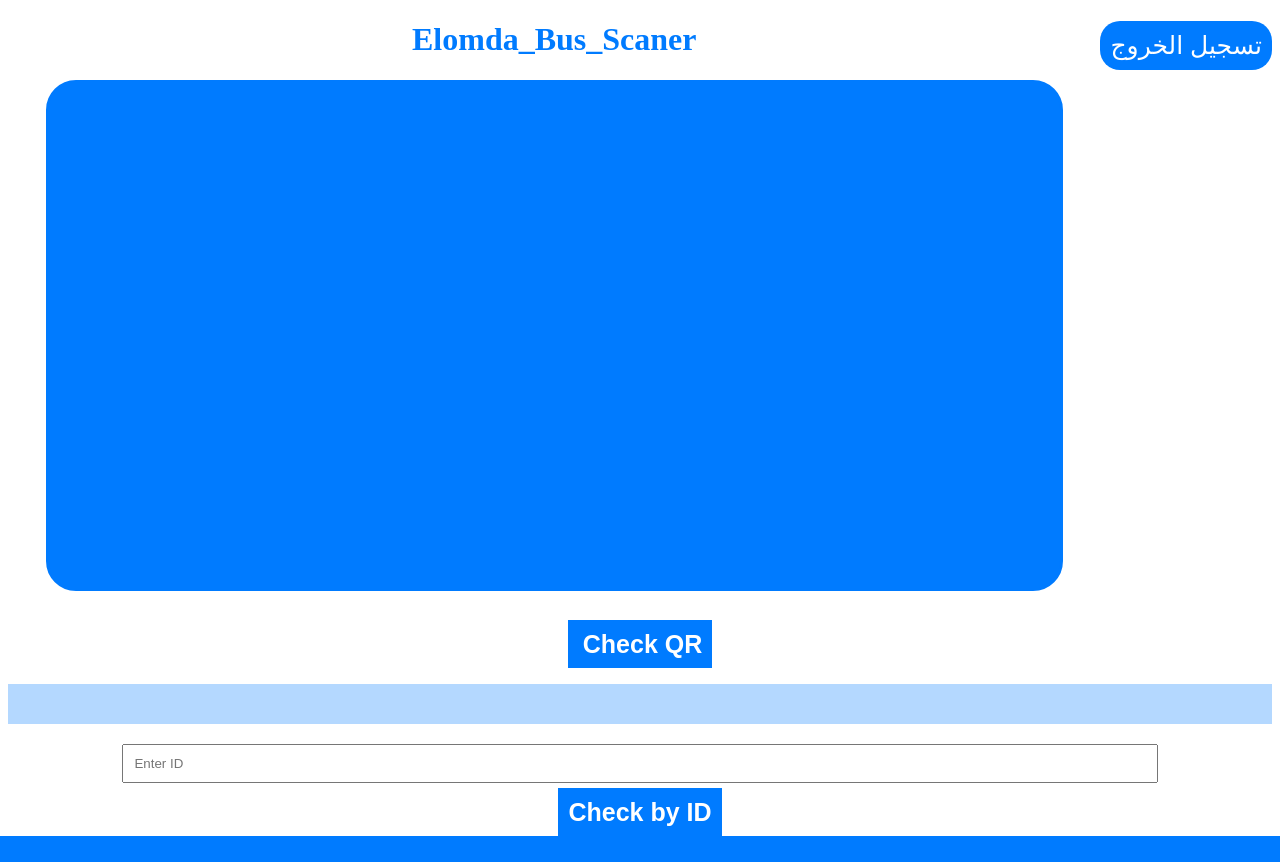
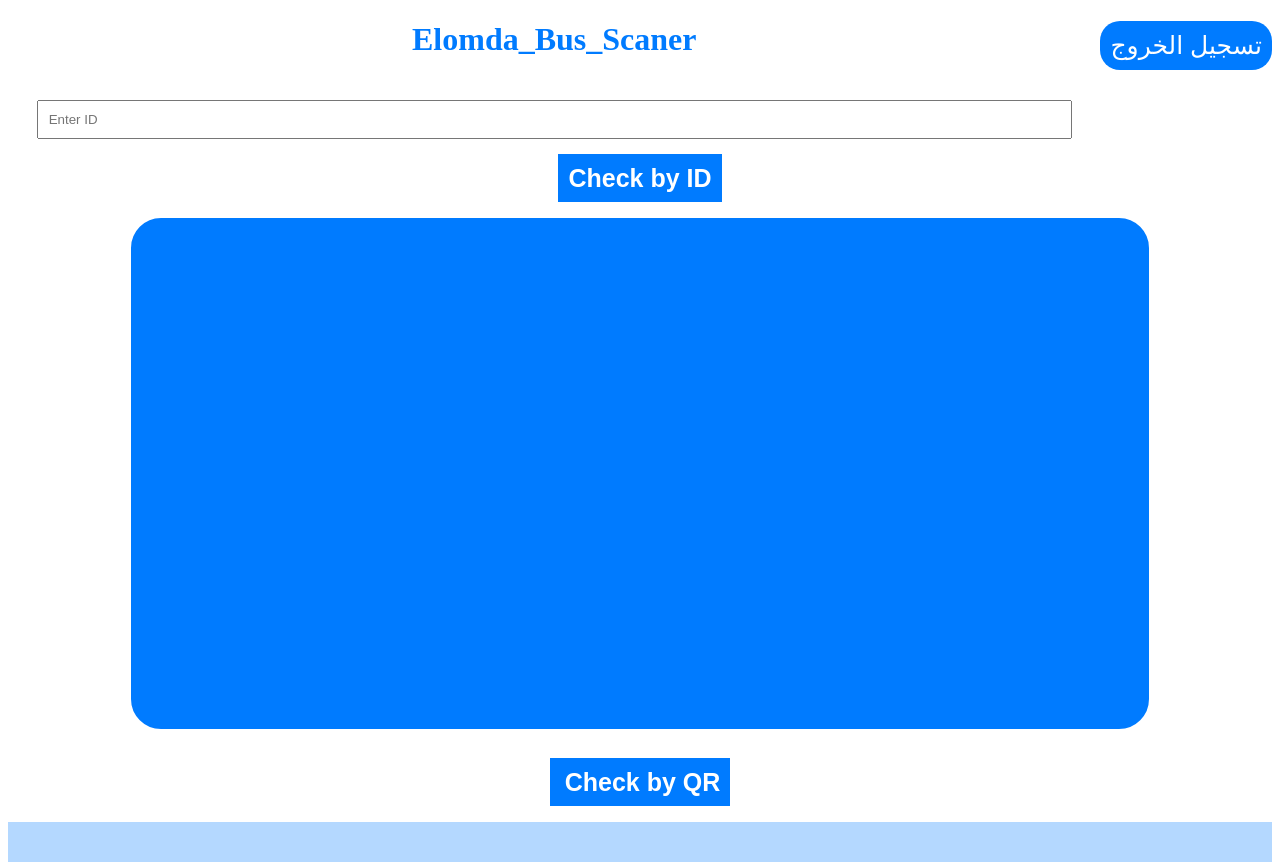
Before and after one commit to darwishdev/elomda_bus, a Django app: page /scan_qr/ in a window 1280 px wide. Before the commit the page ends 836 px from the top, so only its background shows below. Run offline with Django 3.2, Linux system fonts and the light colour scheme.

Commit message:
Update scan_qr.html

```diff
--- a/orders/templates/scan_qr.html
+++ b/orders/templates/scan_qr.html
@@ -61,6 +61,18 @@
 
         <div style="text-align:center;width:100%">
             <h1 class="hedder">Elomda_Bus_Scaner</h1>
+
+            <form id="id-form" method="POST" action="{% url 'scan_qr_by_id' %}">
+                {% csrf_token %}
+                <input type="text" id="manual-id" name="item_id" placeholder="Enter ID" style="width: 80%; padding: 10px; margin-top: 20px;"/>
+                <center>
+                    <button class="but-34" type="submit" style="margin-top: 20px; margin-bottom:20px;">
+                        <b style="background-color: #007bff; color:#fff; padding:10px; ">Check by ID</b>
+                    </button>
+                </center>
+            </form>
+
+
             <center><video id="video" width="170" height="200" autoplay></video></center>
 
             <form id="scan-form" method="POST" action="{% url 'scan_qr' %}">
@@ -69,7 +81,7 @@
                 <center>
                     <button class="but-34" type="submit">
                         <b style="background-color: #007bff; color:#fff; padding:10px;">
-                            <i class="fa-solid fa-magnifying-glass" style="padding-right: 5px;"></i>Check QR
+                            <i class="fa-solid fa-magnifying-glass" style="padding-right: 5px;"></i>Check by QR
                         </b>
                     </button>
                 </center>
@@ -78,15 +90,7 @@
             <div id="result" style="margin-top: 20px;"></div>
 
             <!-- Input field for ID -->
-            <form id="id-form" method="POST" action="{% url 'scan_qr_by_id' %}">
-                {% csrf_token %}
-                <input type="text" id="manual-id" name="item_id" placeholder="Enter ID" style="width: 80%; padding: 10px; margin-top: 20px;"/>
-                <center>
-                    <button class="but-34" type="submit" style="margin-top: 10px;">
-                        <b style="background-color: #007bff; color:#fff; padding:10px;">Check by ID</b>
-                    </button>
-                </center>
-            </form>
+
 
             <form id="attendance-form" style="display:none;background-color:#007bff;padding-bottom:20px" method="POST" action="{% url 'attendance' %}">
                 {% csrf_token %}
@@ -193,10 +197,9 @@
                 <img src="${data.image_url}" alt="${data.name}'s Image" class="img-thumbnail" style="width: 180px; height: auto; margin-bottom: 10px;"/>
                 <p><strong>الكود:</strong> ${data.id}</p>
                 <p><strong>الاسم:</strong> ${data.name}</p>
-                <p><strong>السنه الدراسيه:</strong> ${data.category}</p>
-                <p><strong>تاريخ بدايه الاشتراك:</strong> ${data.subscription_start_date}</p>
-                <p><strong>تاريخ نهايه الاشتراك:</strong> ${data.subscription_end_date}</p>
+                <p><strong>الجامعه:</strong> ${data.category}</p>
                 <p><strong>نوع الباقه:</strong> متبقي ${remainingDays} يوم من ${totalDays} يوم</p>
+
             `;
             resultDiv.innerHTML = table;
 
```
